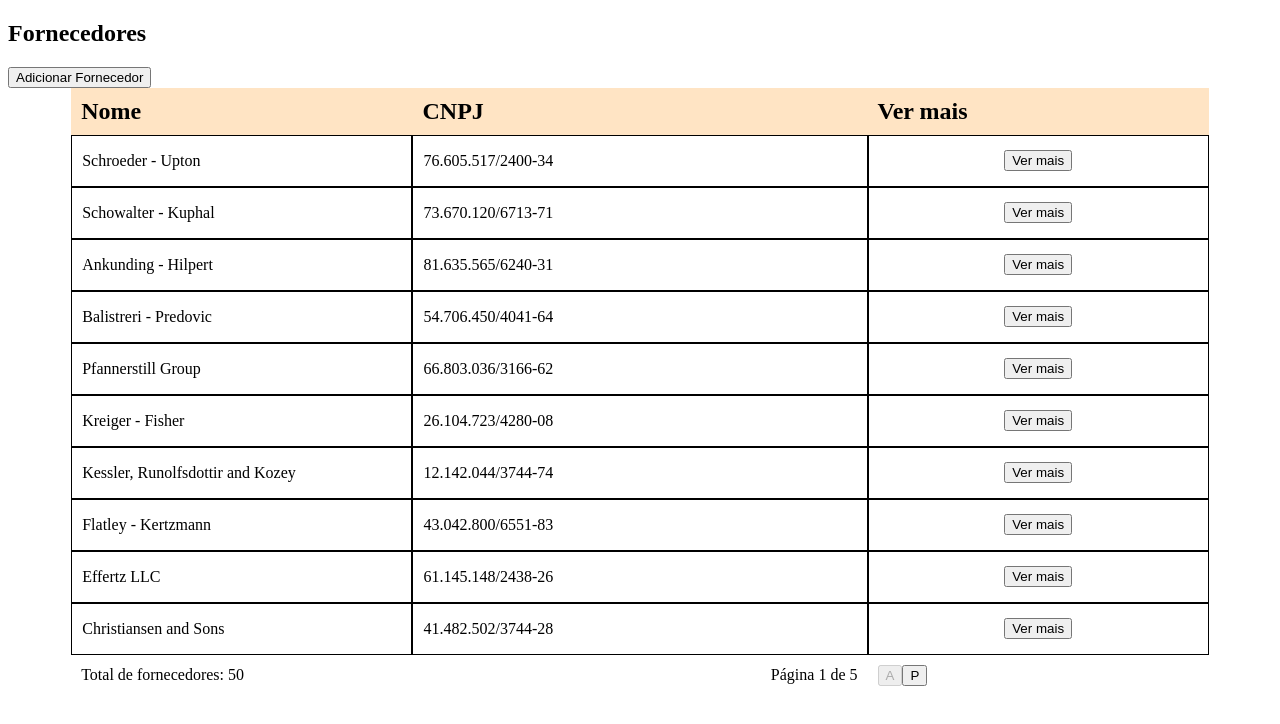
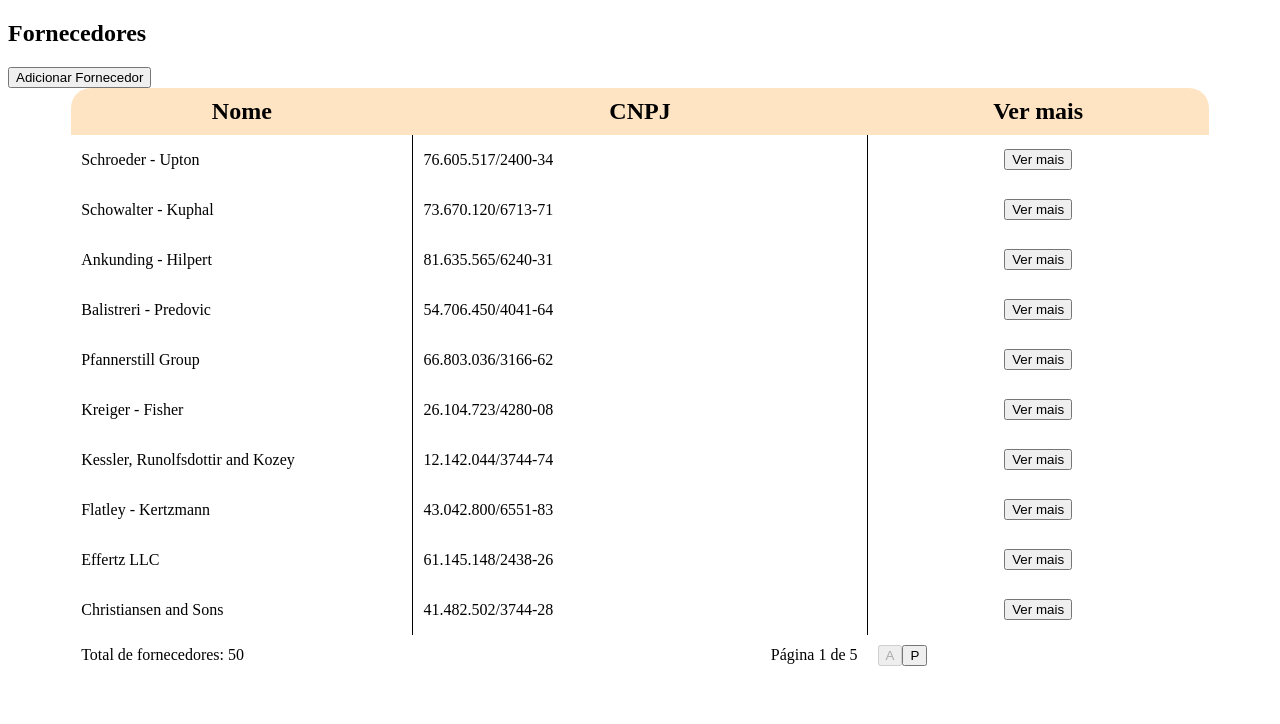
Before and after one commit to xofiaxinha/supplier-list, a React (Vite) app: page / in a window 1280 px wide. Shown: the top 724 px of the page. Built offline with nearby package versions, Linux system fonts and the light colour scheme.

Commit message:
Small styling

```diff
--- a/src/index.css
+++ b/src/index.css
@@ -2,12 +2,7 @@
     width: 90%;
     justify-content: center;
     margin: 0 auto;
-}
-.table{
-    width: 90%;
-    margin: 0 auto;
-    background-color: white;
-    display: flex;
+    border-radius: 20px;
 }
 .table-row{
     display: grid;
@@ -17,16 +12,23 @@
 }
 .table-cell{
     display: flex;
-    border: 1px solid black;
     align-items: center;
 }
+.table-cell:nth-child(2){
+    border-right: 1px solid black;
+    border-left: 1px solid black;
+}
 .table-header{
-    background-color: bisque;
     font-weight: bold;
     display: flex;
     align-items: center;
+    justify-content: center;
     padding: 10px;
     font-size: 24px;
+    }
+.table-row:has(.table-header){
+    background-color: bisque;
+    border-radius: 20px 20px 0 0;
 }
 .table-cell p{
     margin-left: 10px;
```
